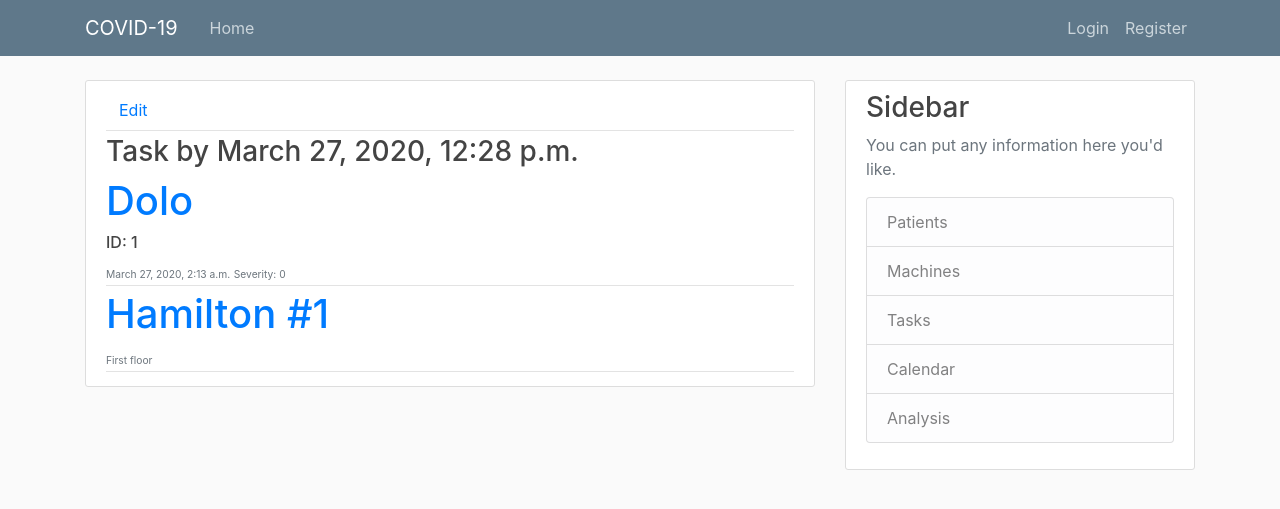
After one commit to JayRod12/covidRes, a Django app: page /manager/assignment_task/1/ in a window 1280 px wide. The commit adds this page. Shown: the top 509 px of the page. Run offline with Django 3.2, Linux system fonts and the light colour scheme; data comes from the database, SQL or seed files in the repository; both versions use the stored data as it was after the commit; parts of the project's set-up code (start-up, migrations or seed data) failed here and were passed over; some libraries are stand-ins or nearby versions.

Commit message:
Tasks added to manager

```diff
--- a/manager/models.py
+++ b/manager/models.py
@@ -56,6 +56,16 @@ class Machine(models.Model):
     def get_absolute_url(self):
         return reverse('machine', kwargs={'pk': self.pk})
 
+class AssignmetTask(models.Model):
+    patient = models.ForeignKey(Patient, on_delete=models.CASCADE, related_name='machine_assignments')
+    machine = models.ForeignKey(Machine, on_delete=models.CASCADE, related_name='machine_assignments')
+    date = models.DateTimeField('Due by:', default=timezone.now)
+    CHOICES = ((True, 'Install'), (False, 'Remove'))
+    bool_install = models.BooleanField('task', choices=CHOICES)
+    bool_completed = models.BooleanField(default=False)
+    def get_absolute_url(self):
+        return reverse('assignment_task', kwargs={'pk': self.pk})
+
 # Users
 class Role(models.Model):
     # permission fields defined here
--- /dev/null
+++ b/manager/templates/assignment_task.html
@@ -0,0 +1,25 @@
+{% extends "base.html" %}
+{% block content %}
+	<article class="media content-section">
+	  <div class="media-body">
+			<div class="article-metadata">
+				<a class="btn" href="{% url 'assignment_task-update' task.pk %}">Edit</a>
+			</div>
+			<h3>Task by {{ task.date }}</h3>
+			<div class="article-metadata">
+				<h1><a href="{% url 'patient' task.patient.pk %}">{{ task.patient.name }}</a></h1>
+				<h6>ID: {{ task.patient.pk }}</h6>
+				<small class="text-muted">
+					<small>{{ task.patient.admission_date }}</small>
+					<small>Severity: {{task.patient.severity}}</small>
+				</small>
+			</div>
+			<div class="article-metadata">
+				<h1><a href="{% url 'machine' task.machine.pk %}">{{ task.machine }}</a></h1>
+				<small class="text-muted">
+					<small>{{ task.machine.location }}</small>
+				</small>
+			</div>
+	  </div>
+	</article>
+{% endblock content %}
--- a/manager/templates/base.html
+++ b/manager/templates/base.html
@@ -50,7 +50,8 @@
             <p class='text-muted'>You can put any information here you'd like.
               <ul class="list-group">
                 <a class="list-group-item list-group-item-light" href="{% url 'patients' %}">Patients</a>
-                  <a class="list-group-item list-group-item-light" href="{% url 'machines' %}">Machines</a>
+                <a class="list-group-item list-group-item-light" href="{% url 'machines' %}">Machines</a>
+                <a class="list-group-item list-group-item-light" href="{% url 'tasks' %}">Tasks</a>
                 <li class="list-group-item list-group-item-light">Calendar</li>
                 <li class="list-group-item list-group-item-light">Analysis</li>
               </ul>
--- a/manager/templates/home.html
+++ b/manager/templates/home.html
@@ -10,4 +10,9 @@
       <h2><a class="article-title" href="{% url 'machines' %}">Machines</a></h2>
     </div>
   </article>
+  <article class="media content-section">
+    <div class="media-body">
+      <h2><a class="article-title" href="{% url 'tasks' %}">Tasks</a></h2>
+    </div>
+  </article>
 {% endblock content %}
--- a/manager/urls.py
+++ b/manager/urls.py
@@ -5,14 +5,18 @@ from . import views
 urlpatterns = [
     path('', views.home, name='home'),
     path('patients/', views.patients, name='patients'),
-    path('machines/', views.machines, name='machines'),
     path('patient/<int:pk>/', views.patient, name='patient'),
     path('patient/create/', views.patient_create.as_view(), name='patient-create'),
     path('patient/<int:pk>/update/', views.patient_update.as_view(), name='patient-update'),
     path('patient/<int:pk>/machinetype/', views.patient_machinetype, name='patient-machinetype'),
     path('patient/<int:pk>/machines/<int:machinetype_pk>/', views.patient_machine, name='patient-machine'),
     path('patient/<int:pk>/assign/<int:machine_pk>/', views.patient_assign, name='patient-assign'),
+    path('machines/', views.machines, name='machines'),
     path('machine/<int:pk>/', views.machine, name='machine'),
     path('machine/create/', views.machine_create.as_view(), name='machine-create'),
     path('machine/<int:pk>/update/', views.machine_update.as_view(), name='machine-update'),
+    path('tasks/', views.tasks, name='tasks'),
+    path('assignment_task/<int:pk>/', views.assignment_task, name='assignment_task'),
+    path('assignment_task/create/', views.assignment_task_create.as_view(), name='assignment_task-create'),
+    path('assignment_task/<int:pk>/update/', views.assignment_task_update.as_view(), name='assignment_task-update'),
 ]
--- a/manager/views.py
+++ b/manager/views.py
@@ -12,7 +12,7 @@ from django.views.generic import (
 
 from rest_framework import generics, permissions, viewsets
 
-from .models import Patient, MachineType, Machine
+from .models import Patient, MachineType, Machine, AssignmetTask
 from .serializers import PatientSerializer, MachineTypeSerializer, MachineSerializer
 from django.utils import timezone
 import json
@@ -44,6 +44,9 @@ def patients(request):
 def machines(request):
     return render(request, 'machines.html', {'machines': Machine.objects.all()})
 
+def tasks(request):
+    return render(request, 'tasks.html', {'assignment_tasks': AssignmetTask.objects.all()})
+
 # Details
 def patient(request, pk):
     try:
@@ -65,6 +68,13 @@ def machine(request, pk):
         raise Http404("Machine not found")
     return render(request, 'machine.html', {'machine': machine})
 
+def assignment_task(request, pk):
+    try:
+        task = AssignmetTask.objects.get(pk=pk)
+    except AssignmetTask.DoesNotExist:
+        raise Http404("AssignmetTask not found")
+    return render(request, 'assignment_task.html', {'task': task})
+
 # Create
 class patient_create(LoginRequiredMixin, CreateView):
     model = Patient
@@ -79,6 +89,11 @@ class machine_create(LoginRequiredMixin, CreateView):
     model = Machine
     template_name = 'generic_form.html'
     fields = ['model', 'location', 'description']
+
+class assignment_task_create(LoginRequiredMixin, CreateView):
+    model = AssignmetTask
+    template_name = 'generic_form.html'
+    fields = ['patient', 'machine', 'bool_install', 'date']
 
 # Edit
 class patient_update(LoginRequiredMixin, UpdateView):
@@ -95,6 +110,11 @@ class machine_update(LoginRequiredMixin, UpdateView):
     model = Machine
     template_name = 'generic_form.html'
     fields = ['model', 'location', 'description']
+
+class assignment_task_update(LoginRequiredMixin, UpdateView):
+    model = AssignmetTask
+    template_name = 'generic_form.html'
+    fields = ['patient', 'machine', 'bool_install', 'date']
 
 # Assign machine to patient
 def patient_machinetype(request, pk):
```
Also changed, not shown: manager/admin.py (+6 -1 lines), manager/templates/tasks.html (added, +18 -0 lines), db.sqlite3, manager/migrations/0003_assignmettask.py (added), manager/migrations/0004_auto_20200327_1326.py (added), manager/migrations/0005_assignmettask_date.py (added).
